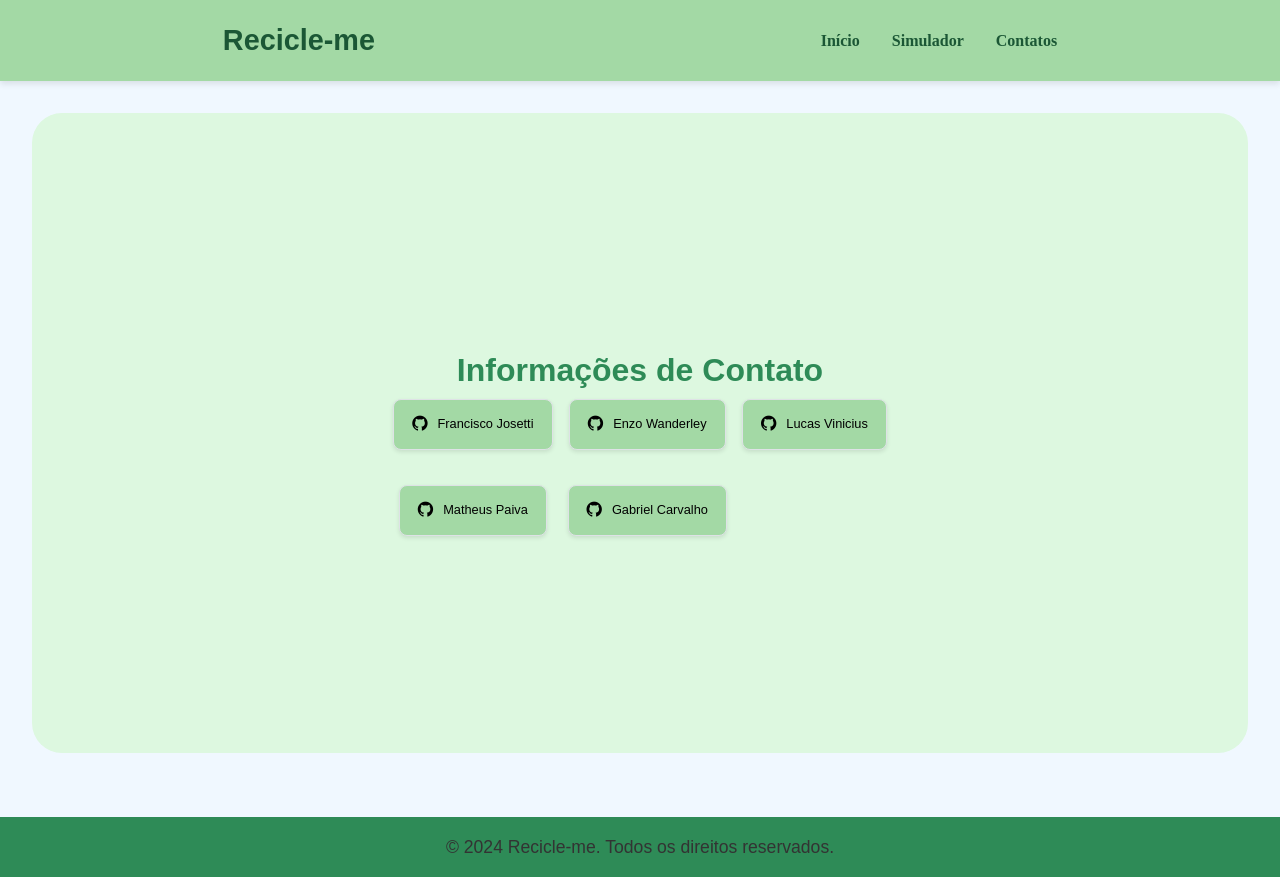
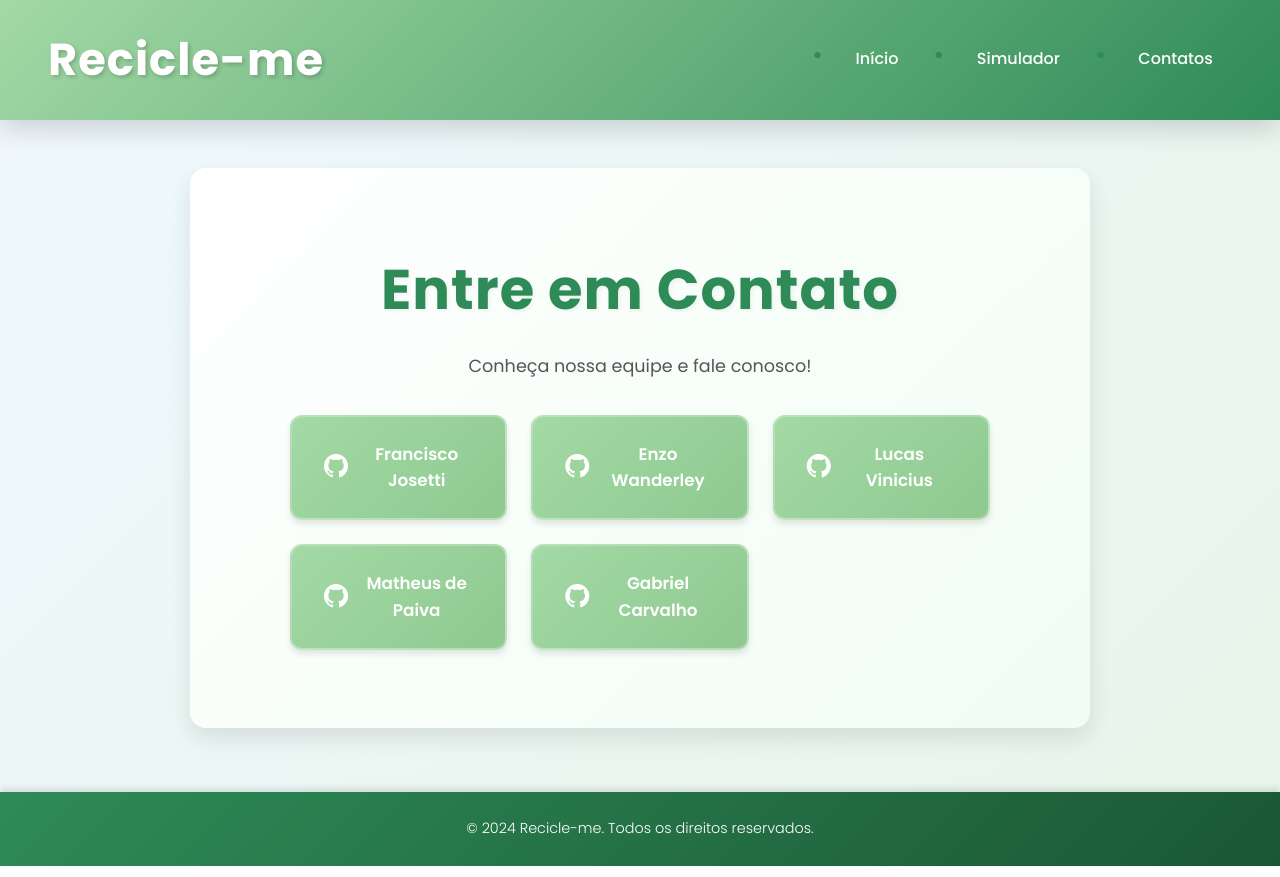
Before and after one commit to Enzuuuuu/RECiCLE-ME, a Flask app: page /contatos in a window 1280 px wide. Run offline with Flask 3, Linux system fonts and the light colour scheme.

Commit message:
improvements for presentation

```diff
--- a/static/css/contatos.css
+++ b/static/css/contatos.css
@@ -1,4 +1,7 @@
-*{
+/* ==============================
+   Página de Contatos
+   ============================== */
+* {
     margin: 0;
     padding: 0;
     box-sizing: border-box;
@@ -6,90 +9,143 @@
 
 .main-container {
     display: flex;
+    flex-direction: column;
     align-items: center;
     justify-content: center;
-    height: 100vh;
-    background-color: #ddf8e0;
+    min-height: 70vh;
+    background: linear-gradient(135deg, #ffffff 0%, #f0fdf4 100%);
+    margin: 2rem 1.5rem;
+    padding: 3rem 2rem;
+    border-radius: 16px;
+    box-shadow: 0 10px 25px rgba(0, 0, 0, 0.1);
+    text-align: center;
+}
+
+.contact-info {
+    width: 100%;
+    max-width: 700px;
+}
+
+.contact-info h1 {
+    margin-bottom: 1rem;
+    font-size: 2.5rem;
+    color: #2E8B57;
+    font-weight: 700;
+    font-family: 'Poppins', sans-serif;
+    text-shadow: 2px 2px 4px rgba(0, 0, 0, 0.05);
+}
+
+.contact-info h1::after {
+    display: none; /* Remove o underline do h1 nesta página */
+}
+
+.contact-info > p {
+    margin: 0.5rem 0 2rem 0;
+    font-size: 1.1rem;
+    color: #555;
+    font-family: 'Poppins', sans-serif;
+    font-weight: 400;
+}
+
+.contact-info a {
+    color: #2E8B57;
+    text-decoration: none;
+    font-weight: 500;
+    border-bottom: 2px solid transparent;
+    transition: all 0.3s ease;
+}
+
+.contact-info a:hover {
+    color: #246b45;
+    border-bottom: 2px solid #2E8B57;
 }
 
 .display-grid {
     display: grid;
-    grid-template-areas: "contato contato contato";
-    gap: 15px;
-    justify-items: center;
-    align-items: center;
+    grid-template-columns: repeat(auto-fit, minmax(250px, 1fr));
+    gap: 1.5rem;
+    margin-top: 2rem;
+    width: 100%;
 }
+
 .contato {
-    background-color: #A3D9A5;
-    padding: 12px 18px;
-    border-radius: 8px;
-    box-shadow: 0 2px 4px rgba(0, 0, 0, 0.1);
+    background: linear-gradient(135deg, #A3D9A5 0%, #8fc98f 100%);
+    padding: 1.5rem 2rem;
+    border-radius: 12px;
+    box-shadow: 0 4px 6px rgba(0, 0, 0, 0.1);
     transition: all 0.3s ease;
-    border: 1px solid #dee2e6;
+    border: 2px solid rgba(255, 255, 255, 0.3);
 }
+
 .contato:hover {
-    background-color: #b3cfb8;
-    box-shadow: 0 4px 8px rgba(0, 0, 0, 0.2);
-    transform: translateY(-2px);
+    background: linear-gradient(135deg, #8fc98f 0%, #A3D9A5 100%);
+    box-shadow: 0 8px 15px rgba(0, 0, 0, 0.2);
+    transform: translateY(-5px);
 }
+
 .contato a {
     display: flex;
     align-items: center;
-    gap: 10px;
-    color: #333333;
+    justify-content: center;
+    gap: 12px;
+    color: #ffffff !important;
     text-decoration: none;
-    font-weight: 500;
-}
-.contato a:hover {
-    color: #007bff;
-}
-.contato a i {
-    font-size: 1.2em;
+    font-weight: 600;
+    font-size: 1.05rem;
+    font-family: 'Poppins', sans-serif;
+    transition: all 0.3s ease;
+    border-bottom: none !important;
 }
 
-.contact-info h1 {
-    margin-bottom: 20px;
-    font-size: 4em;
-    color: #1b5735;
-    font-weight: 800;
-}
-.contact-info p {
-    margin: 10px 0;
-    font-size: 1.2em;
-    color: #666666;
-}
-.contact-info a {
-    color: black;
-    text-decoration: none;
-}
-.contact-info a:hover {
-    text-decoration: underline;
+.contato a:hover {
+    color: #1b5735 !important;
+    border-bottom: none !important;
 }
 
-@media (min-width: 0) and (max-width: 600px) {
-    .contact-info {
-        width: 98%;
-        padding: 15px 20px;
-        display: flex;
-        flex-direction: column;
+.contato a i {
+    font-size: 1.5rem;
+    transition: all 0.3s ease;
+}
+
+.contato:hover a i {
+    transform: scale(1.1);
+}
+
+/* ==============================
+   Responsive Design
+   ============================== */
+@media (max-width: 600px) {
+    .contact-info h1 {
+        font-size: 2rem;
     }
+
     .display-grid {
-        grid-template-areas:
-            "contato"
-            "contato"
-            "contato";
+        grid-template-columns: 1fr;
+    }
+
+    .main-container {
+        margin: 1rem;
+        padding: 2rem 1.5rem;
     }
 }
 
-.main-container{
-    display: flex;
-    flex-direction: column;
-    align-items: center;
-    justify-content: center;
-    height: 80vh;
-    background-color: #ddf8e0;
-    text-align: center;
-    width: 95%;
-    justify-self: center;
-    border-radius: 30px;
+@media (min-width: 768px) {
+    .contact-info h1 {
+        font-size: 3rem;
+    }
+
+    .main-container {
+        margin: 3rem auto;
+        max-width: 900px;
+    }
 }
+
+@media (min-width: 1024px) {
+    .contact-info h1 {
+        font-size: 3.5rem;
+    }
+
+    .display-grid {
+        grid-template-columns: repeat(3, 1fr);
+    }
+}
--- a/static/css/styles.css
+++ b/static/css/styles.css
@@ -1,233 +1,318 @@
-
-\*{
+* {
     margin: 0;
     padding: 0;
+    box-sizing: border-box;
 }
 
-/* Base.html */
-header{
-    background-color: #A3D9A5;
-    padding: 10px 0;
-    box-shadow: 0 0.2rem 0.4rem rgba(0, 0, 0, 0.1);
-    padding: 0.1rem;
-    margin-bottom: 2rem;
+body {
+    font-family: 'Poppins', -apple-system, BlinkMacSystemFont, 'Segoe UI', sans-serif;
+    background: linear-gradient(135deg, #F0F8FF 0%, #E8F5E9 100%);
+    color: #2c3e50;
+    line-height: 1.6;
+    min-height: 100vh;
+    padding-bottom: 80px;
 }
-h1{
-    color: #1b5735;
-    font-family: Arial, sans-serif;
+
+header {
+    background: linear-gradient(135deg, #A3D9A5 0%, #2E8B57 100%);
+    padding: 1.5rem 2rem;
+    box-shadow: 0 10px 25px rgba(0, 0, 0, 0.15);
+    position: sticky;
+    top: 0;
+    z-index: 1000;
+    margin-bottom: 3rem;
+}
+
+h1 {
+    color: #ffffff;
+    font-weight: 700;
     text-align: center;
-    margin-top: 2rem;
+    font-size: 2rem;
+    letter-spacing: 1px;
+    text-shadow: 2px 2px 4px rgba(0, 0, 0, 0.2);
 }
 
 nav ul {
     list-style-type: none;
     padding: 0;
     text-align: center;
+    margin-top: 1rem;
 }
 
 nav ul li {
-    display: inline;
-    margin: 0 1.5rem;
+    display: inline-block;
+    margin: 0 1rem;
 }
 
 nav ul li a {
     font-size: 1rem;
     text-decoration: none;
-    color: #1b5735;
+    color: #ffffff;
+    font-weight: 500;
+    padding: 0.5rem 1.2rem;
+    border-radius: 25px;
+    transition: all 0.3s ease;
+    display: inline-block;
+}
+
+nav ul li a:hover {
+    background-color: rgba(255, 255, 255, 0.2);
+    transform: translateY(-2px);
+}
+
+section {
+    padding: 2.5rem;
+    text-align: center;
+    background: #ffffff;
+    margin: 0 1.5rem 2.5rem 1.5rem;
+    border-radius: 12px;
+    box-shadow: 0 4px 6px rgba(0, 0, 0, 0.1);
+    transition: all 0.3s ease;
+}
+
+section:hover {
+    box-shadow: 0 10px 25px rgba(0, 0, 0, 0.15);
+    transform: translateY(-3px);
+}
+
+h2 {
+    color: #2E8B57;
+    font-weight: 600;
+    font-size: 1.8rem;
+    margin-bottom: 1rem;
+}
+
+p {
+    font-weight: 400;
+    font-size: 1rem;
+    color: #555;
+    line-height: 1.8;
+    margin-top: 1.5rem;
+}
+
+ul {
+    list-style: none;
+    margin-top: 1.5rem;
+}
+
+ul li {
+    padding: 0.6rem 0;
+    color: #2c3e50;
+    font-weight: 400;
+    position: relative;
+    padding-left: 1.5rem;
+}
+
+ul li::before {
+    content: '•';
+    position: absolute;
+    left: 0;
+    font-size: 1.3rem;
+    color: #2E8B57;
     font-weight: bold;
 }
 
-nav ul li a:hover {
-    text-decoration: underline;
+a {
+    color: #2E8B57;
+    text-decoration: none;
+    font-weight: 500;
+    transition: all 0.3s ease;
+    border-bottom: 2px solid transparent;
 }
 
-body {
-    background-color: #F0F8FF;
-    margin: 0;
-    padding: 0;
+a:hover {
+    color: #246b45;
+    border-bottom: 2px solid #2E8B57;
+}
+
+.link-c {
+    font-size: 1rem;
+    display: inline-block;
+    margin-top: 1rem;
 }
 
 footer {
     text-align: center;
-    margin-top: 2rem;
-    padding: 1rem;
-    background-color: #2E8B57;
-    color: white;
+    padding: 1.5rem;
+    background: linear-gradient(135deg, #2E8B57 0%, #1b5735 100%);
+    color: #ffffff;
     width: 100%;
     position: fixed;
     bottom: 0;
+    box-shadow: 0 -4px 6px rgba(0, 0, 0, 0.1);
 }
 
 footer p {
     margin: 0;
+    font-weight: 300;
+    font-size: 0.9rem;
+    color: #ffffff;
 }
 
-
-/* Index.html */
-
-section {
-    padding: 20px;
-    text-align: center;
-    background-color: #ddf8e0;
-    margin: 0px 2rem 0px 2rem;
-    border-radius: 1rem;
-    box-shadow: 0 0.2rem 0.4rem rgba(0, 0, 0, 0.1);
-    margin-bottom: 3rem;
-}
-
-h2 {
-    color: #2E8B57;
-    font-family: Arial, sans-serif;
-    font-size: 1.2rem;
-    text-align: center;
-    margin-top: 2rem;
-}
-
-p {
-    font-family: Arial, sans-serif;
-    font-size: 1rem;
-    color: #333;
-    line-height: 1.6;
-    margin-top: 1rem;
-}
-
-a{
-    color: #2E8B57;
-    text-decoration: none;
-    font-weight: bold;
-    font-size: 0.8rem;
-}
-
-/*  simulador.html  */
 form {
-    background-color: #bdfabd;
-    padding: 2rem;
-    border-radius: 1rem;
-    box-shadow: 0.5rem 1rem 1rem 1rem rgba(0, 0, 0, 0.1);
-    margin: 0px 2rem 2rem 2rem;
+    background: linear-gradient(135deg, #ffffff 0%, #f8fffa 100%);
+    padding: 2.5rem;
+    border-radius: 12px;
+    box-shadow: 0 10px 25px rgba(0, 0, 0, 0.15);
+    margin: 0 1.5rem 3rem 1.5rem;
+    border: 1px solid rgba(163, 217, 165, 0.3);
 }
 
 label {
     display: block;
-    margin-bottom: 1rem;
-    font-weight: bold;
+    margin-bottom: 0.8rem;
+    font-weight: 600;
     color: #2E8B57;
+    text-align: left;
+    font-size: 0.95rem;
 }
 
-select{
+select {
     width: 100%;
+    padding: 0.9rem;
     margin-bottom: 1.5rem;
-    border: 0.1rem solid #ccc;
-    border-radius: 0.8rem;
+    border: 2px solid #A3D9A5;
+    border-radius: 8px;
+    font-family: 'Poppins', sans-serif;
+    font-size: 1rem;
+    background-color: #ffffff;
+    transition: all 0.3s ease;
+    cursor: pointer;
 }
 
-option{
+select:focus {
+    outline: none;
+    border-color: #2E8B57;
+    box-shadow: 0 0 0 3px rgba(46, 139, 87, 0.1);
+}
+
+option {
     padding: 0.8rem;
-    font-size: 0.8rem;
-    background-color: rgb(179, 177, 177);
+    font-size: 1rem;
+    background-color: #ffffff;
 }
 
 input[type="number"] {
     width: 100%;
-    padding: 0.8rem;
+    padding: 0.9rem;
     margin-bottom: 1.5rem;
-    border: 0.1rem solid #ccc;
-    border-radius: 0.4rem;
+    border: 2px solid #A3D9A5;
+    border-radius: 8px;
+    font-family: 'Poppins', sans-serif;
+    font-size: 1rem;
+    transition: all 0.3s ease;
 }
 
-input[type="submit"] {
-    background-color: #2E8B57;
-    color: white;
-    padding: 1rem 1.5rem;
-    border: none;
-    border-radius: 0.4rem;
-    cursor: pointer;
+input[type="number"]:focus {
+    outline: none;
+    border-color: #2E8B57;
+    box-shadow: 0 0 0 3px rgba(46, 139, 87, 0.1);
 }
 
+button[type="submit"],
+input[type="submit"] {
+    background: linear-gradient(135deg, #2E8B57 0%, #246b45 100%);
+    color: #ffffff;
+    padding: 1rem 2.5rem;
+    border: none;
+    border-radius: 25px;
+    cursor: pointer;
+    font-family: 'Poppins', sans-serif;
+    font-weight: 600;
+    font-size: 1rem;
+    transition: all 0.3s ease;
+    box-shadow: 0 4px 6px rgba(0, 0, 0, 0.1);
+    width: 100%;
+}
+
+button[type="submit"]:hover,
 input[type="submit"]:hover {
-    background-color: #246b45;
+    transform: translateY(-2px);
+    box-shadow: 0 10px 25px rgba(0, 0, 0, 0.15);
+    background: linear-gradient(135deg, #246b45 0%, #2E8B57 100%);
+}
+
+button[type="submit"]:active,
+input[type="submit"]:active {
+    transform: translateY(0);
 }
 
 .grafico {
-    max-width: 400px;
-    margin: 20px auto;
-    margin-bottom: 5rem;
-    background-color: #e6ffe6;
-    padding: 15px;
-    border-radius: 8px;
-    box-shadow: 0 2px 5px rgba(0, 0, 0, 0.1);
+    max-width: 500px;
+    margin: 2.5rem auto 6rem auto;
+    background: #ffffff;
+    padding: 2rem;
+    border-radius: 12px;
+    box-shadow: 0 10px 25px rgba(0, 0, 0, 0.15);
+    border: 1px solid rgba(163, 217, 165, 0.3);
+}
+
+@media (min-width: 768px) {
+    h1 {
+        font-size: 2.5rem;
+    }
+
+    h2 {
+        font-size: 2.2rem;
+    }
+
+    p {
+        font-size: 1.1rem;
+    }
+
+    section, form, .grafico {
+        margin-left: auto;
+        margin-right: auto;
+        max-width: 800px;
+    }
 }
 
 @media (min-width: 1024px) {
-
-    section, form, .grafico {
-        max-width: 900px;
-        margin-left: auto;
-        margin-right: auto;
-    }
-
     header {
-        padding: 1.5rem 0;
+        padding: 1.5rem 3rem;
         display: flex;
-        justify-content: space-around;
+        justify-content: space-between;
         align-items: center;
     }
 
     h1 {
-        margin-top: 0;
-        font-size: 2.2rem;
+        margin: 0;
+        font-size: 2.8rem;
     }
 
     nav ul {
+        margin: 0;
         display: flex;
-        gap: 2rem;
+        gap: 1rem;
     }
 
     nav ul li {
         margin: 0;
     }
 
-    /* Grid para formulários se preferir lado a lado (Opcional) */
+    section, form, .grafico {
+        max-width: 1000px;
+    }
+
     form {
         display: grid;
         grid-template-columns: 1fr 1fr;
-        gap: 20px;
-        align-items: end;
+        gap: 1.5rem;
+        align-items: start;
     }
 
-    /* Faz o botão ocupar a linha inteira no grid do form */
     button[type="submit"] {
         grid-column: span 2;
-        width: 200px;
+        width: 250px;
         justify-self: center;
-        border-radius: 1.5rem;
-        background-color: #b9d7c6;
     }
 
-    label, select, input[type="number"] {
-        margin-bottom: 0.5rem;
-    }
-
-    /* Ajuste do rodapé para telas grandes */
     footer {
-        position: relative; /* Remove o 'fixed' que rouba espaço em telas grandes */
+        position: relative;
         margin-top: 4rem;
     }
 
-    /* Aumenta um pouco a fonte no desktop para melhor legibilidade */
-    p {
-        font-size: 1.1rem;
-    }
-
-    h2 {
-        font-size: 2rem;
+    body {
+        padding-bottom: 0;
     }
 }
-
-.titulo {
-    font-size: 1.8rem;
-}
-
-.link-c {
-    font-size: 0.9rem;
-}
--- a/templates/base.html
+++ b/templates/base.html
@@ -4,6 +4,9 @@
     <meta charset="UTF-8">
     <meta name="viewport" content="width=device-width, initial-scale=1.0">
     <title>Recicle-me</title>
+    <link rel="preconnect" href="https://fonts.googleapis.com">
+    <link rel="preconnect" href="https://fonts.gstatic.com" crossorigin>
+    <link href="https://fonts.googleapis.com/css2?family=Poppins:wght@300;400;500;600;700&display=swap" rel="stylesheet">
     <link rel="stylesheet" href="/static/css/styles.css">
     <link rel="stylesheet" href="/static/css/contatos.css">
     <link rel="stylesheet" href="https://cdn.jsdelivr.net/npm/bootstrap-icons@1.13.1/font/bootstrap-icons.min.css">
--- a/templates/contatos.html
+++ b/templates/contatos.html
@@ -3,13 +3,39 @@
 {% block content %}
     <div class="main-container">
         <div class="contact-info">
-            <h2>Informações de Contato</h2>
+            <h1>Entre em Contato</h1>
+            <p>Conheça nossa equipe e fale conosco!</p>
             <div class="display-grid">
-                <p class="contato"><a href="https://github.com/francisco-josetti"><i class="bi bi-github"></i>Francisco Josetti</a></p>
-                <p class="contato"><a href="https://github.com/Enzuuuuu"><i class="bi bi-github"></i>Enzo Wanderley</a></p>
-                <p class="contato"><a href="https://github.com/Lucas-Vinicius-dev"><i class="bi bi-github"></i>Lucas Vinicius</a></p>
-                <p class="contato"><a href="https://github.com/mattheuspaivadini"><i class="bi bi-github"></i>  Matheus Paiva</a></p>
-                <p class="contato"><a href="https://github.com/gabrielcarvvlho"><i class="bi bi-github"></i>  Gabriel Carvalho</a></p>
+                <div class="contato">
+                    <a href="https://github.com/francisco-josetti" target="_blank" rel="noopener noreferrer">
+                        <i class="bi bi-github"></i>
+                        <span>Francisco Josetti</span>
+                    </a>
+                </div>
+                <div class="contato">
+                    <a href="https://github.com/Enzuuuuu" target="_blank" rel="noopener noreferrer">
+                        <i class="bi bi-github"></i>
+                        <span>Enzo Wanderley</span>
+                    </a>
+                </div>
+                <div class="contato">
+                    <a href="https://github.com/Lucas-Vinicius-dev" target="_blank" rel="noopener noreferrer">
+                        <i class="bi bi-github"></i>
+                        <span>Lucas Vinicius</span>
+                    </a>
+                </div>
+                <div class="contato">
+                    <a href="https://github.com/mattheuspaivadini" target="_blank" rel="noopener noreferrer">
+                        <i class="bi bi-github"></i>
+                        <span>Matheus de Paiva</span>
+                    </a>
+                </div>
+                <div class="contato">
+                    <a href="https://github.com/gabrielcarvvlho" target="_blank" rel="noopener noreferrer">
+                        <i class="bi bi-github"></i>
+                        <span>Gabriel Carvalho</span>
+                    </a>
+                </div>
             </div>
         </div>
     </div>
--- a/templates/index.html
+++ b/templates/index.html
@@ -16,7 +16,7 @@
             <li>Reduza o uso de plásticos descartáveis.</li>
             <li>Composte resíduos orgânicos.</li>
         </ul>
-        <p class="link-c">veja o <a href="/simulador" class="link-c">simulador de impacto ambiental</a>.</p>
+        <p class="link-c">Veja o <a href="/simulador" class="link-c">simulador de impacto ambiental</a>.</p>
     </section>
     <section>
         <h2>Onde Reciclar?</h2>
```
